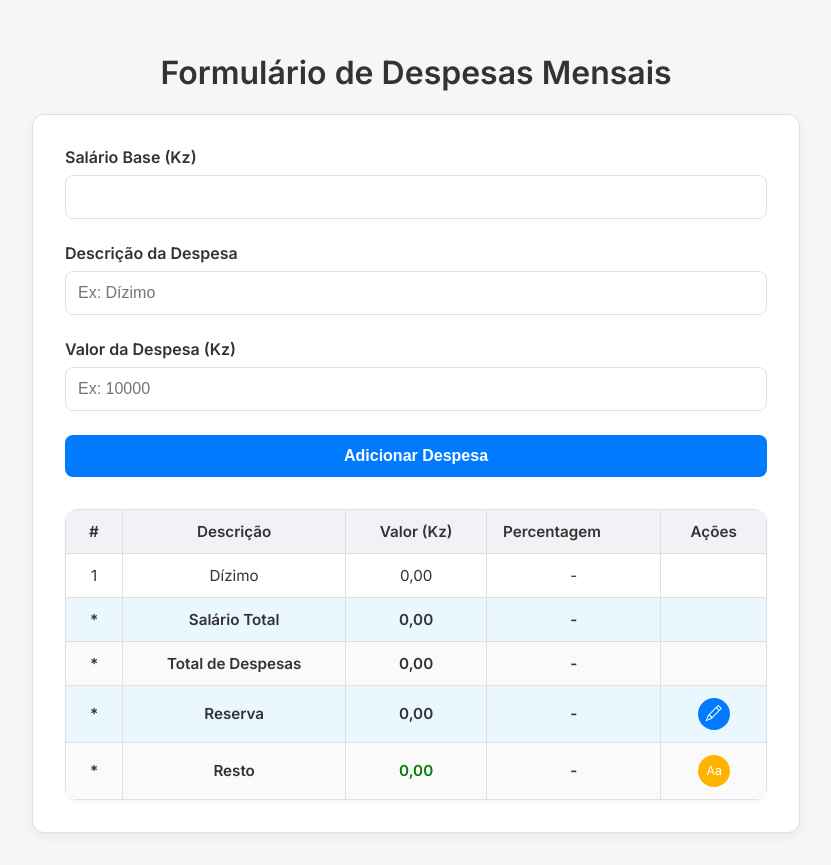
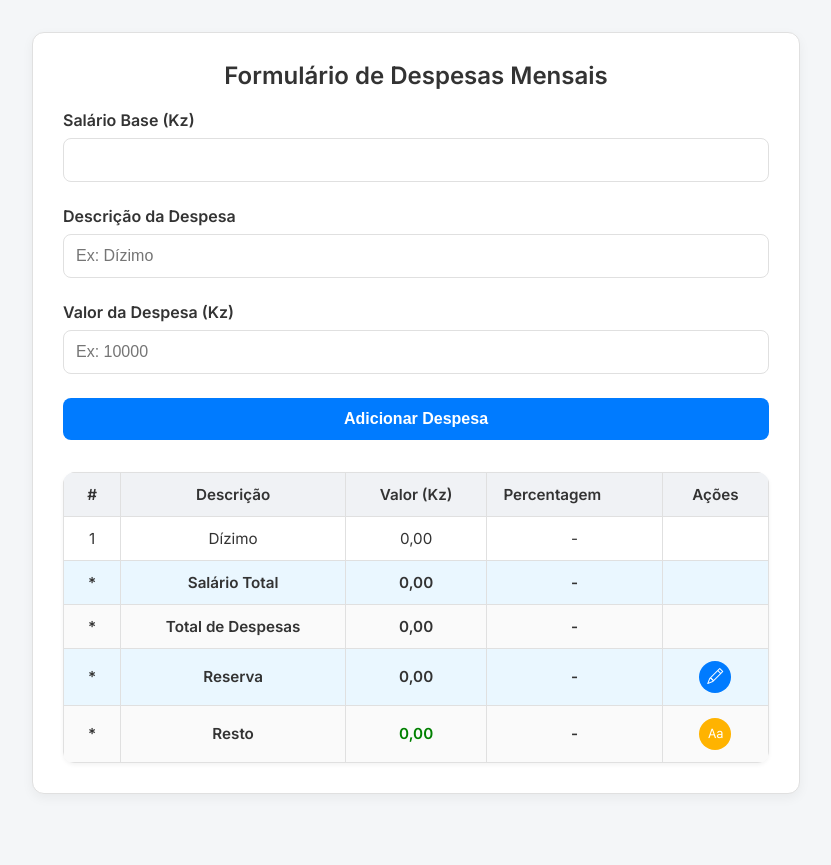
Before and after one commit to marcoscalitas/my-fin, a plain HTML site: page index.html in a window 1280 px wide. Shown: the whole page, without its empty margins (224-1055 px from the left). After the commit the page ends 826 px from the top, so only its background shows below. Drawn offline with nearby package versions, Linux system fonts and the light colour scheme.

Commit message:
style: align title

```diff
--- a/assests/css/style.css
+++ b/assests/css/style.css
@@ -45,7 +45,7 @@ main {
     background: var(--card);
     border: 1px solid var(--border);
     border-radius: 12px;
-    padding: 2rem;
+    padding: 0.5rem 30px 30px;
     box-shadow: 0 4px 12px rgba(0, 0, 0, 0.05);
 }
 
@@ -72,7 +72,6 @@ input[type="text"] {
     color: red;
     font-size: 0.9em;
     margin-top: 4px;
-
 }
 
 button {
--- a/index.html
+++ b/index.html
@@ -12,10 +12,11 @@
 
 <body>
     <main>
-        <h1 id="calc-title" class="visually-hidden txt-center">
-            Formulário de Despesas Mensais
-        </h1>
         <section class="card" aria-labelledby="calc-title">
+            <h1 id="calc-title" class="visually-hidden txt-center">
+                Formulário de Despesas Mensais
+            </h1>
+
             <div class="form-group">
                 <label for="salario">Salário Base (Kz)</label>
                 <input type="number" id="salario" min="0" />
```
